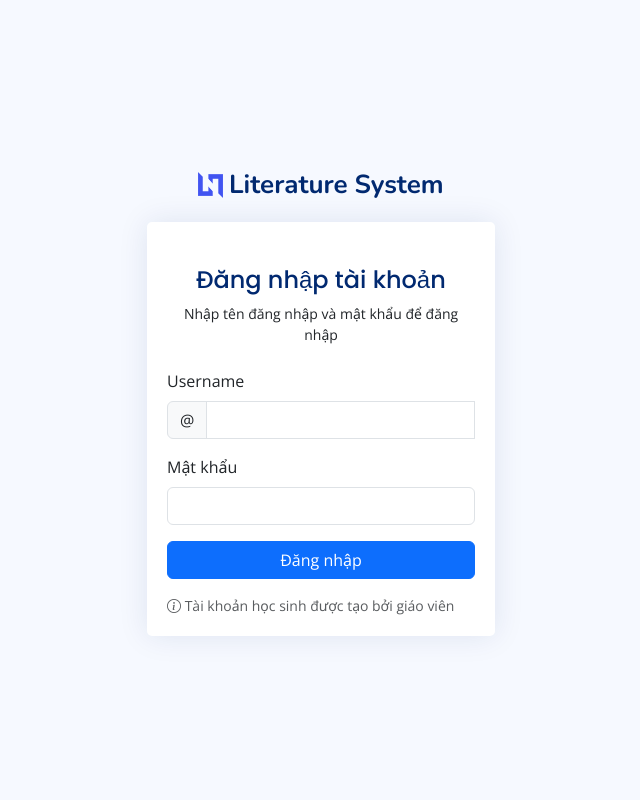
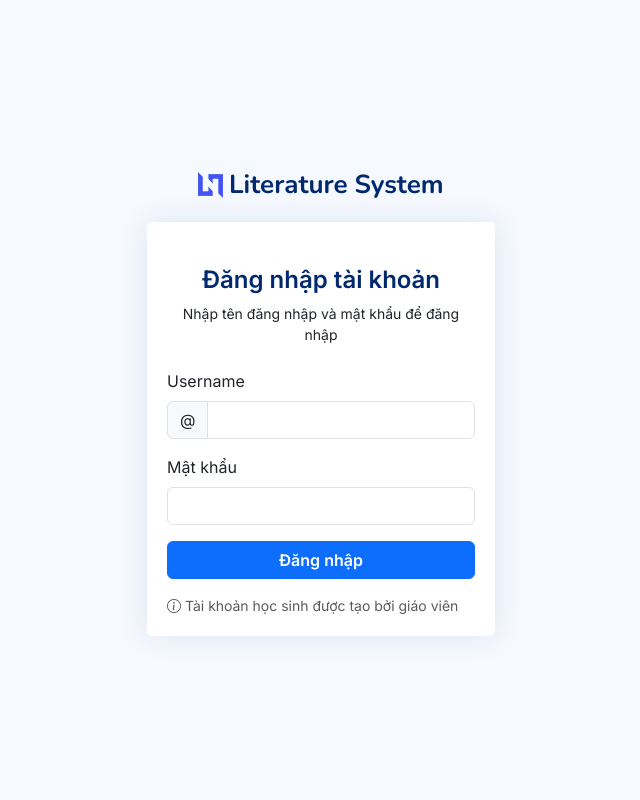
Before and after one commit to StuDuu12/AI-Framework-for-Literature, a PHP site: page /login in a window 1280 px wide. Shown: the whole page, without its empty margins (319-959 px from the left). Run offline with PHP 8.4, Linux system fonts and the light colour scheme; some libraries are stand-ins or nearby versions.

Commit message:
Change font

```diff
--- a/index.php
+++ b/index.php
@@ -9,6 +9,9 @@ $route = isset($_GET['route']) ? $_GET['route'] : '';
 $route = trim($route, '/');
 
 $routes = [
+    // Default route
+    '' => ['file' => 'views/Landing/landing_page.html', 'title' => 'Trang chủ', 'require_auth' => false],
+
     'templates' => ['file' => 'views/tmp/index.php', 'require_auth' => true],
 
     'landing' => ['file' => 'views/Landing/landing_page.html', 'require_auth' => false],
@@ -48,8 +51,6 @@ $routes = [
     '500' => ['file' => 'views/errors/500.php', 'title' => '500 Internal Server Error', 'require_auth' => false],
     '503' => ['file' => 'views/errors/503.php', 'title' => '503 Service Unavailable', 'require_auth' => false],
 
-
-    // '' => ['file' => '', 'require_auth' => false]
 ];
 
 function checkAuth()
--- a/views/account/login.php
+++ b/views/account/login.php
@@ -33,7 +33,7 @@ if (isset($_SESSION['user']) && !empty($_SESSION['user'])) {
 }
 ?>
 <!DOCTYPE html>
-<html lang="en">
+<html lang="vi">
 
 <head>
     <meta charset="utf-8">
@@ -42,9 +42,39 @@ if (isset($_SESSION['user']) && !empty($_SESSION['user'])) {
     <meta content="" name="description">
     <meta content="" name="keywords">
 
-    <?php
-    require_once 'views/templates/assets.php';
-    ?>
+    <!-- Google Font: Inter -->
+    <link rel="preconnect" href="https://fonts.googleapis.com">
+    <link rel="preconnect" href="https://fonts.gstatic.com" crossorigin>
+    <link href="https://fonts.googleapis.com/css2?family=Inter:wght@400;500;600;700&display=swap" rel="stylesheet">
+
+    <!-- NiceAdmin Assets -->
+    <?php require_once 'views/templates/assets.php'; ?>
+
+    <style>
+        /* Áp dụng toàn bộ trang dùng font Inter */
+        body,
+        html {
+            font-family: 'Inter', sans-serif !important;
+            font-weight: 400;
+        }
+
+        h5,
+        label,
+        button,
+        .form-control,
+        .alert,
+        .small {
+            font-family: 'Inter', sans-serif !important;
+        }
+
+        .btn-primary {
+            font-weight: 600;
+        }
+
+        .card-title {
+            font-weight: 600;
+        }
+    </style>
 </head>
 
 <body>
@@ -88,14 +118,12 @@ if (isset($_SESSION['user']) && !empty($_SESSION['user'])) {
                                                 <span class="input-group-text" id="inputGroupPrepend">@</span>
                                                 <input type="text" name="username" class="form-control" id="username"
                                                     value="<?php echo htmlspecialchars($_POST['username'] ?? ''); ?>" required>
-                                                <div class="invalid-feedback">Vui lòng nhập email!</div>
                                             </div>
                                         </div>
 
                                         <div class="col-12">
                                             <label for="password" class="form-label">Mật khẩu</label>
                                             <input type="password" name="password" class="form-control" id="password" required>
-                                            <div class="invalid-feedback">Vui lòng nhập mật khẩu!</div>
                                         </div>
 
                                         <div class="col-12">
@@ -110,6 +138,7 @@ if (isset($_SESSION['user']) && !empty($_SESSION['user'])) {
                                     </form>
                                 </div>
                             </div>
+
                         </div>
                     </div>
                 </div>
@@ -117,7 +146,7 @@ if (isset($_SESSION['user']) && !empty($_SESSION['user'])) {
         </div>
     </main>
 
-    <?php require_once './views/templates/vendors.php' ?>
+    <?php require_once './views/templates/vendors.php'; ?>
 </body>
 
 </html>
```
